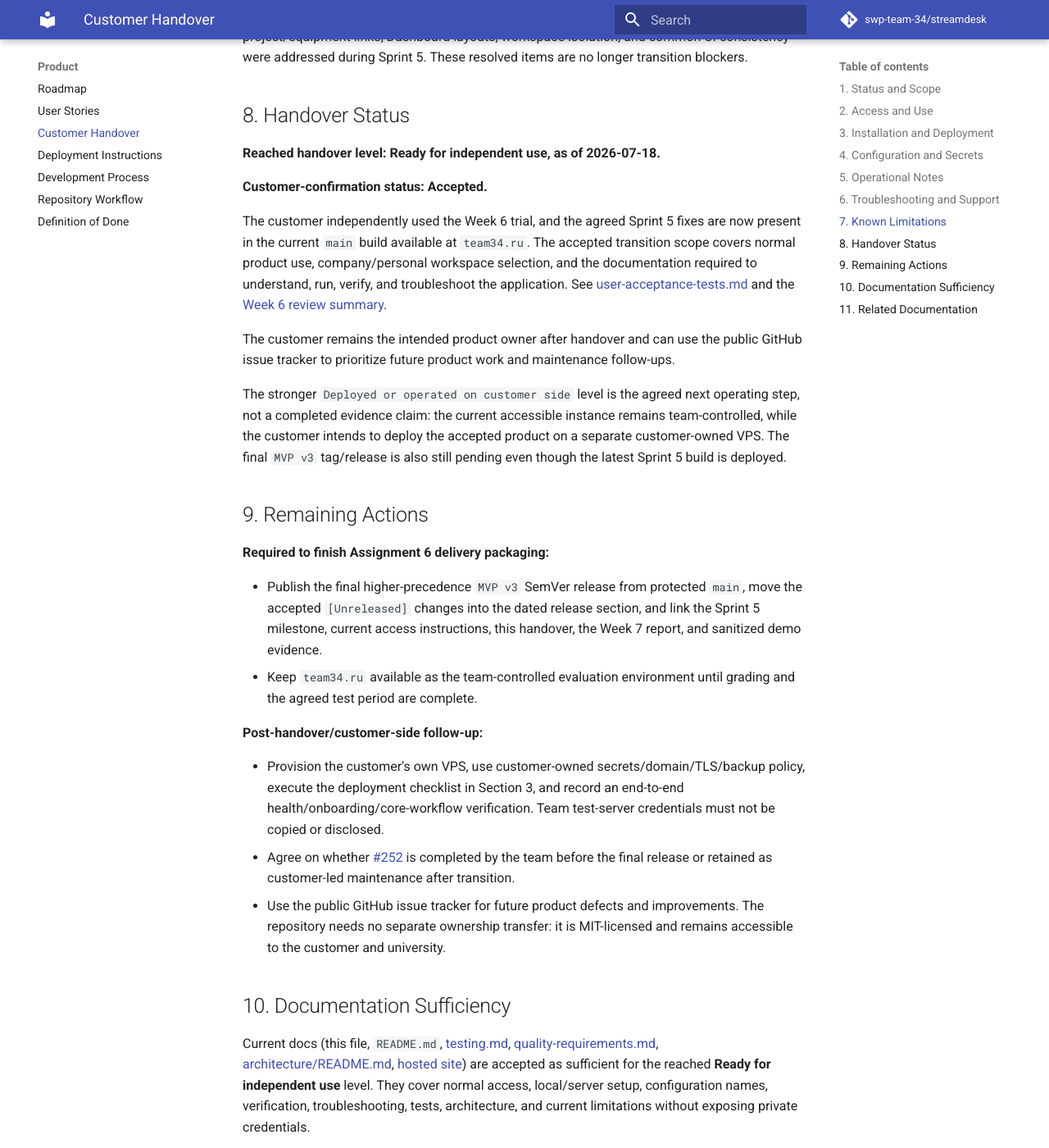
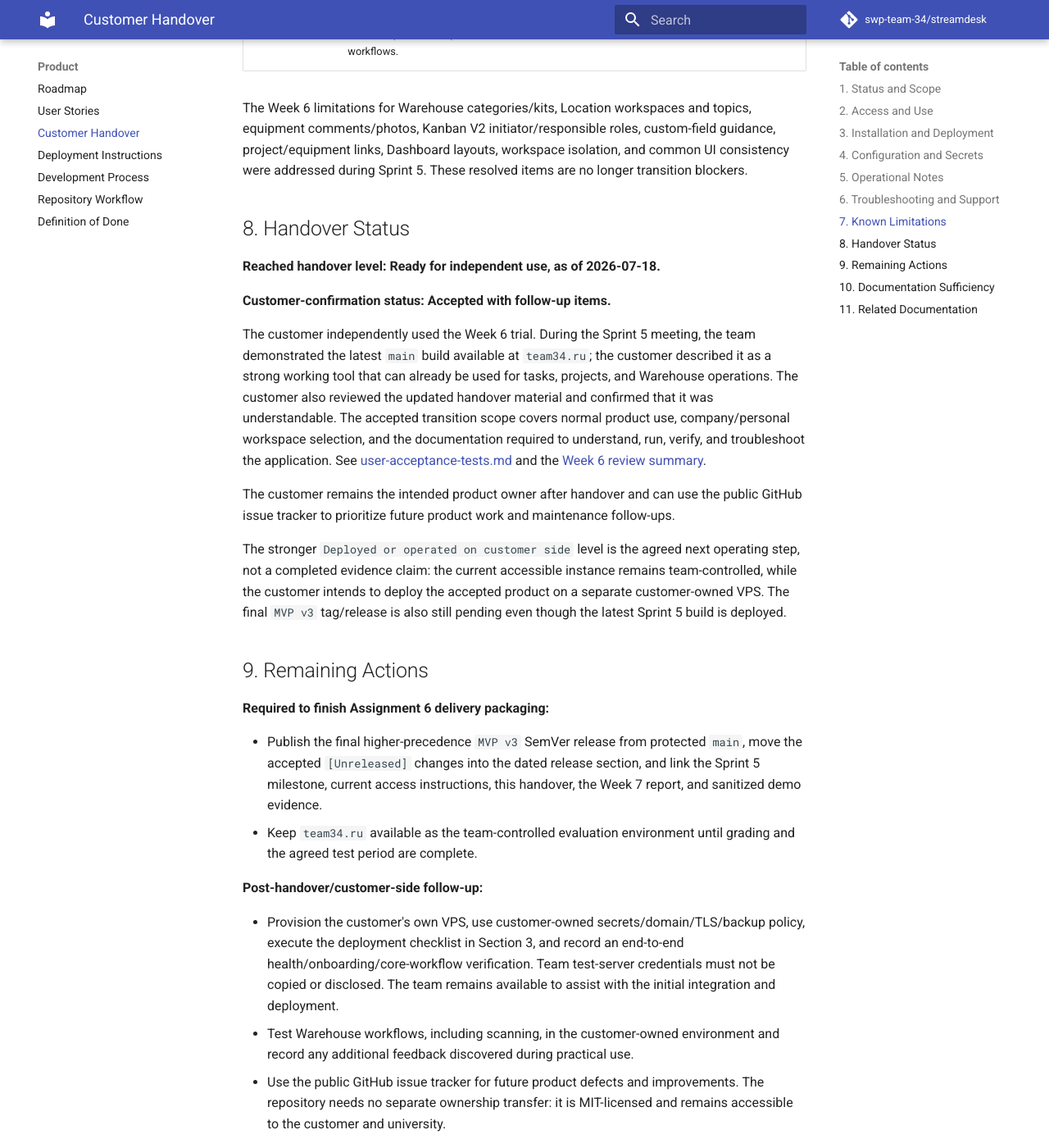
Before and after one commit to swp-team-34/streamdesk, an MkDocs documentation site: the page built from docs/customer-handover.md, in a window 1280 px wide and 1400 px high, scrolled down 3674 px. Shown: the whole window at 82% size. Built offline with MkDocs 1.6.1 and Material for MkDocs 9.7.7, drawn with Linux system fonts in a browser that asks for light colours; comment, search, counter and statistics services are not loaded; some of the changed text lies outside the part shown.

Commit message:
docs: align handover with Sprint 5 interview (#259)

```diff
--- a/docs/customer-handover.md
+++ b/docs/customer-handover.md
@@ -47,9 +47,11 @@ configure, and troubleshoot the product without the dev team present.
   and topics, Warehouse inventory/checkout/kits/settings, customizable Dashboard, estimates,
   connection schemes, monitoring-agent downloads, monitoring, streaming, and the related
   administration workflows.
-- **Customer result:** the customer independently completed the Week 6 trial and accepted the
-  current product for the reached handover level. Current handover level:
-  **Ready for independent use**. Customer-confirmation status: **Accepted**.
+- **Customer result:** the customer independently completed the Week 6 trial. The Sprint 5 build
+  was reviewed in a team-led demonstration and described by the customer as a strong working tool
+  for tasks, projects, and Warehouse operations. Current handover level:
+  **Ready for independent use**. Customer-confirmation status:
+  **Accepted with follow-up items**.
 
 ## 3. Installation and Deployment
 
@@ -109,7 +111,9 @@ and integration keys if exposed; HTTPS is required in production.
 - Known follow-up work: [Section 7](#7-known-limitations), linked where a public issue exists.
 - Escalation until transition completes: open a GitHub issue on
   [swp-team-34/streamdesk](https://github.com/swp-team-34/streamdesk), or raise it at a Sprint
-  Review. Direct team support ends at course end ([Section 9](#9-remaining-actions)).
+  Review. The team remains available for initial customer-side integration and deployment
+  questions; any ongoing support after transition must be agreed separately
+  ([Section 9](#9-remaining-actions)).
 
 ## 7. Known Limitations
 
@@ -117,7 +121,7 @@ Current limitations after the Sprint 5 follow-up build:
 
 | Area | Description | Issue/action | Status |
 | --- | --- | --- | --- |
-| Calendar timeline | First-load initialization and toolbar-period updates are fixed. Progressive adjacent-date buffering and active-scroll rebasing still need follow-up validation under sustained fast scrolling. | [#252](https://github.com/swp-team-34/streamdesk/issues/252) | Open follow-up |
+| Calendar timeline | First-load initialization and toolbar-period updates are fixed. Progressive adjacent-date buffering and active-scroll rebasing still need follow-up validation under sustained fast scrolling. | [#252](https://github.com/swp-team-34/streamdesk/issues/252) | Deferred to later maintenance; not a Sprint 5 handover blocker |
 | Final release | Sprint 5 changes are deployed from `main` but are not yet packaged as the final higher-precedence `MVP v3` SemVer release. | Assignment 6 Part 7 | Pending |
 | Customer-side operation | The customer-owned VPS deployment is the agreed operating model, but setup and end-to-end verification on that VPS are not yet recorded. The team-controlled `team34.ru` instance remains the test/evaluation environment. | Transition action | Pending |
 | Secondary modules | Estimates and connection schemes remain usable but received less customer validation than the core Kanban V2, Calendar, Projects, Locations, Warehouse, and Dashboard workflows. | Future customer-led validation | Follow-up |
@@ -131,12 +135,14 @@ Sprint 5. These resolved items are no longer transition blockers.
 
 **Reached handover level: Ready for independent use, as of 2026-07-18.**
 
-**Customer-confirmation status: Accepted.**
+**Customer-confirmation status: Accepted with follow-up items.**
 
-The customer independently used the Week 6 trial, and the agreed Sprint 5 fixes are now present
-in the current `main` build available at `team34.ru`. The accepted transition scope covers normal
-product use, company/personal workspace selection, and the documentation required to understand,
-run, verify, and troubleshoot the application. See
+The customer independently used the Week 6 trial. During the Sprint 5 meeting, the team
+demonstrated the latest `main` build available at `team34.ru`; the customer described it as a
+strong working tool that can already be used for tasks, projects, and Warehouse operations. The
+customer also reviewed the updated handover material and confirmed that it was understandable.
+The accepted transition scope covers normal product use, company/personal workspace selection,
+and the documentation required to understand, run, verify, and troubleshoot the application. See
 [user-acceptance-tests.md](user-acceptance-tests.md) and the
 [Week 6 review summary](https://github.com/swp-team-34/streamdesk/blob/main/reports/week6/sprint-review-summary.md).
 
@@ -162,9 +168,10 @@ the customer intends to deploy the accepted product on a separate customer-owned
 
 - Provision the customer's own VPS, use customer-owned secrets/domain/TLS/backup policy, execute
   the deployment checklist in Section 3, and record an end-to-end health/onboarding/core-workflow
-  verification. Team test-server credentials must not be copied or disclosed.
-- Agree on whether [#252](https://github.com/swp-team-34/streamdesk/issues/252) is completed by
-  the team before the final release or retained as customer-led maintenance after transition.
+  verification. Team test-server credentials must not be copied or disclosed. The team remains
+  available to assist with the initial integration and deployment.
+- Test Warehouse workflows, including scanning, in the customer-owned environment and record any
+  additional feedback discovered during practical use.
 - Use the public GitHub issue tracker for future product defects and improvements. The repository
   needs no separate ownership transfer: it is MIT-licensed and remains accessible to the customer
   and university.
@@ -173,10 +180,11 @@ the customer intends to deploy the accepted product on a separate customer-owned
 
 Current docs (this file, `README.md`, [testing.md](testing.md),
 [quality-requirements.md](quality-requirements.md), [architecture/README.md](architecture/README.md),
-[hosted site](https://swp-team-34.github.io/streamdesk/)) are accepted as sufficient for the
-reached **Ready for independent use** level. They cover normal access, local/server setup,
+[hosted site](https://swp-team-34.github.io/streamdesk/)) cover normal access, local/server setup,
 configuration names, verification, troubleshooting, tests, architecture, and current limitations
-without exposing private credentials.
+without exposing private credentials. The customer reviewed the updated handover material during
+the Sprint 5 meeting and confirmed that it was understandable. The maintained documentation is
+sufficient for the reached **Ready for independent use** level.
 
 Limited team support is still necessary for final `MVP v3` release packaging and the first
 customer-owned VPS deployment/recovery exercise. After that exercise, routine operation,
```
